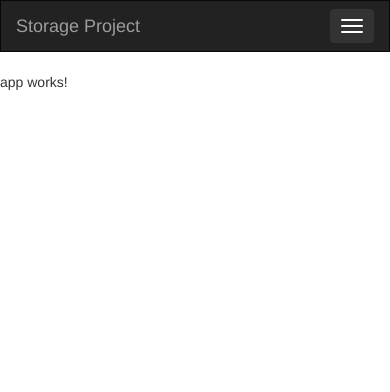
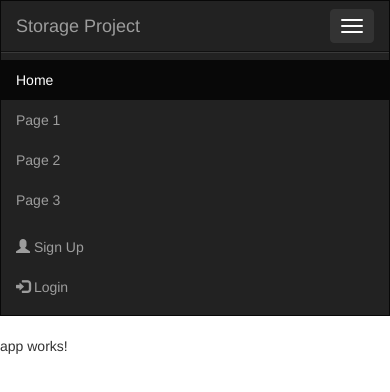
Before and after one commit to malfuncti0n/storage-web, an Angular app: page / in a window 390 px wide. Both pictures are taken after a click on the button 352 px from the left and 26 px from the top of the page. Shown: the top 392 px of the page. Built offline with nearby package versions, Linux system fonts and the light colour scheme.

Commit message:
implement toggle in navigation for mobile devices

```diff
--- a/src/app/templates/navbar.component.html
+++ b/src/app/templates/navbar.component.html
@@ -1,14 +1,15 @@
  <nav class="navbar navbar-inverse">
   <div class="container-fluid">
     <div class="navbar-header">
-      <button type="button" class="navbar-toggle" data-toggle="collapse" data-target="#myNavbar">
+      <button type="button" class="navbar-toggle" data-toggle="collapse" (click)="toggleState()" data-target="#myNavbar">
         <span class="icon-bar"></span>
         <span class="icon-bar"></span>
         <span class="icon-bar"></span>
       </button>
       <a class="navbar-brand" href="#">Storage Project</a>
     </div>
-    <div class="collapse navbar-collapse" id="myNavbar">
+    <div class="collapse navbar-collapse" [ngClass]="{ 'in': isIn }" id="myNavbar">
+
       <ul class="nav navbar-nav">
         <li class="active"><a href="#">Home</a></li>
         <li><a href="#">Page 1</a></li>
--- a/src/app/typescripts/navbar.component.ts
+++ b/src/app/typescripts/navbar.component.ts
@@ -5,4 +5,13 @@ import { Component } from '@angular/core';
     selector: 'custom-navbar',
     templateUrl: '../templates/navbar.component.html'
 })
-export class NavbarComponent { }
+export class NavbarComponent {
+    //function to check collapse state for navigation menu and togle collapse
+    isIn = false; //default state false
+    toggleState() {
+        let bool = this.isIn;
+        this.isIn = bool === false ? true : false;
+
+    }
+
+}
```
